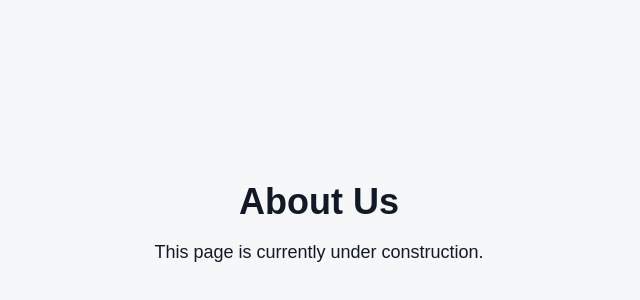
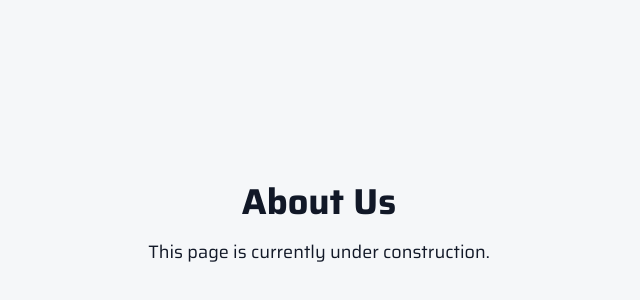
Before and after one commit to tinbrletic/UPTZ-web, a Next.js app: page /about-us in a window 1280 px wide. Shown: the part 176-476 px from the top of the page, without its empty margins (321-961 px from the left). Built offline with nearby package versions, Linux system fonts and the light colour scheme.

Commit message:
refactor: update font settings and background color in globals.css

```diff
--- a/src/app/globals.css
+++ b/src/app/globals.css
@@ -1,14 +1,15 @@
+@import url("https://fonts.googleapis.com/css2?family=Saira:wght@300;400;500;600;700&display=swap");
 @import "tailwindcss";
 
 :root {
-  --background: #F5F7F9;
+  --background: #f5f7f9;
   --foreground: #111827;
 }
 
 @theme inline {
   --color-background: var(--background);
   --color-foreground: var(--foreground);
-  --font-sans: var(--font-geist-sans);
+  --font-sans: "Saira", "Montserrat", sans-serif;
   --font-mono: var(--font-geist-mono);
 }
 
@@ -22,5 +23,5 @@
 body {
   background: var(--background);
   color: var(--foreground);
-  font-family: Arial, Helvetica, sans-serif;
+  font-family: "Saira", "Montserrat", sans-serif;
 }
```
